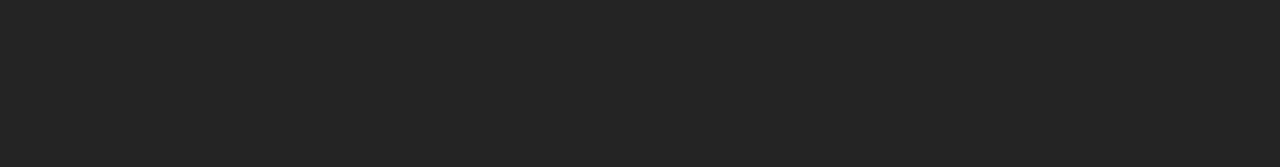
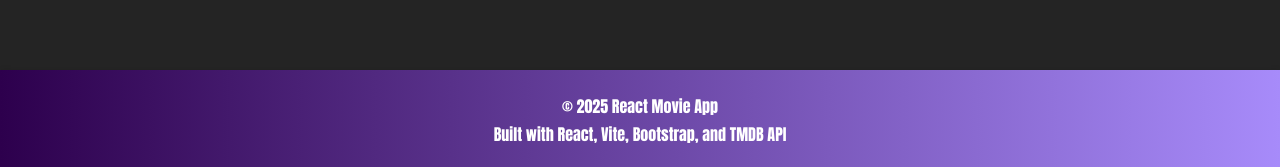
Before and after one commit to StephenPopovich/react-movie-website, a React (Vite) app in the folder frontend/: page /mytopten in a window 1280 px wide. Shown: the part 630-797 px from the top of the page. Built offline with nearby package versions, Linux system fonts and the light colour scheme; no server answers.

Commit message:
Add Footer

```diff
--- a/frontend/src/App.jsx
+++ b/frontend/src/App.jsx
@@ -3,6 +3,7 @@ import React from "react";
 import { Routes, Route } from "react-router-dom";
 
 import NavBar from "./components/NavBar";
+import Footer from "./components/Footer";
 import Home from "./pages/Home";
 import MovieDetails from "./pages/MovieDetails";
 import Favorites from "./pages/Favorites";
@@ -10,13 +11,15 @@ import AllMovies from "./pages/AllMovies";
 import MyTopTen from "./pages/MyTopTen";
 import About from "./pages/About";
 
-// ✅ One import, at the top, path must match the file we just created
 import { MovieProvider } from "./context/MovieContext";
 
 export default function App() {
   return (
     <MovieProvider>
+      <div className="d-flex flex-column min-vh-100">
         <NavBar />
+
+        <main className="flex-grow-1">
           <Routes>
             <Route path="/" element={<Home />} />
             <Route path="/movie/:id" element={<MovieDetails />} />
@@ -26,6 +29,10 @@ export default function App() {
             <Route path="/about" element={<About />} />
             <Route path="*" element={<Home />} />
           </Routes>
+        </main>
+
+        <Footer />
+      </div>
     </MovieProvider>
   );
 }
--- /dev/null
+++ b/frontend/src/components/Footer.jsx
@@ -0,0 +1,19 @@
+
+import "../css/Footer.css";
+
+function Footer() {
+  return (
+    <footer className="footer bg-dark text-light mt-5 py-4">
+      <div className="container text-center">
+        <p className="mb-1">
+          © {new Date().getFullYear()} React Movie App
+        </p>
+        <p className="mb-0">
+          Built with React, Vite, Bootstrap, and TMDB API
+        </p>
+      </div>
+    </footer>
+  );
+}
+
+export default Footer;
--- /dev/null
+++ b/frontend/src/css/Footer.css
@@ -0,0 +1,44 @@
+
+.footer{
+  position:relative;
+  top:0;
+  z-index:1000;
+  background:linear-gradient(90deg,#2d004d,#a78bfa);
+  padding:1rem 2rem;
+  display:flex;
+  justify-content:space-between;
+  align-items:center;
+  box-shadow:0 2px 6px rgba(0,0,0,.25);
+  color:#fff;
+  font-family:'Anton', Impact, 'Arial Black', system-ui, sans-serif;
+  overflow:visible;
+  transition:background 220ms ease-in-out;
+}
+
+.footer:hover{
+  background:linear-gradient(270deg,#2d004d,#a78bfa);
+}
+/* Small phones (up to 480px)*/
+
+@media (max-width: 480px) {
+
+}
+
+/*Tablets and large phones (up to 768px) */
+
+@media (max-width: 768px) {
+
+}
+
+/*
+   Small laptops (up to 1024px) */
+
+@media (max-width: 1024px) {
+
+}
+
+/* Desktops (1025px and up) */
+
+@media (min-width: 1025px) {
+
+}
```
Also changed, not shown: 1 other file (tests, documents, lock files or other folders). Lines whose indentation alone changed are shown as unchanged.
